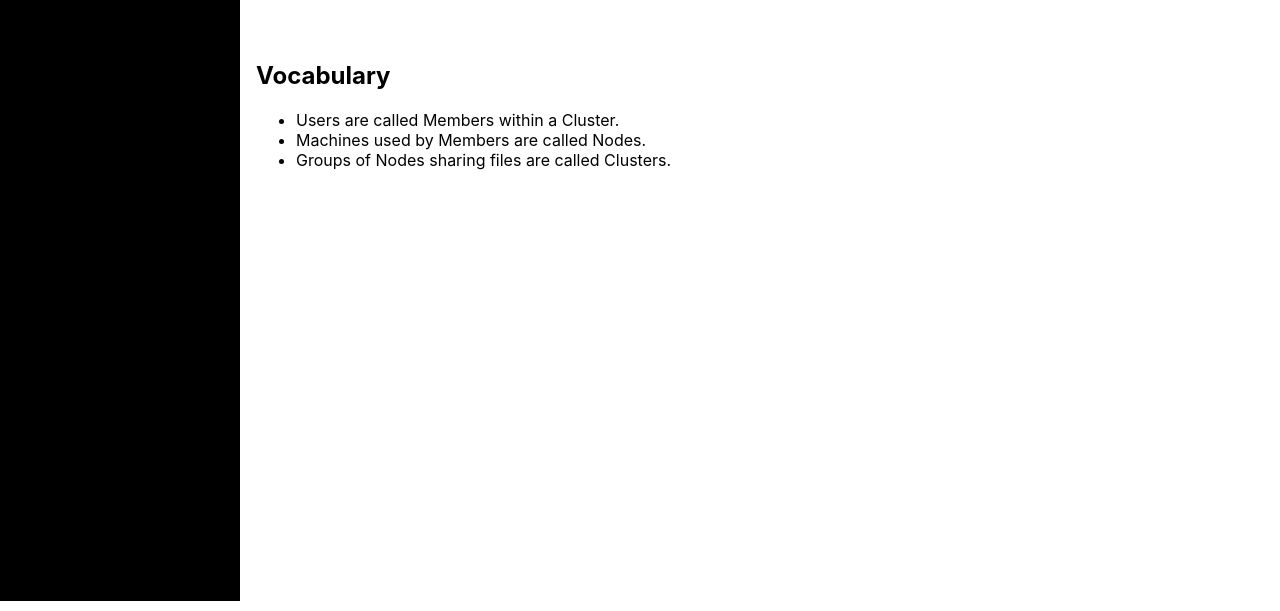
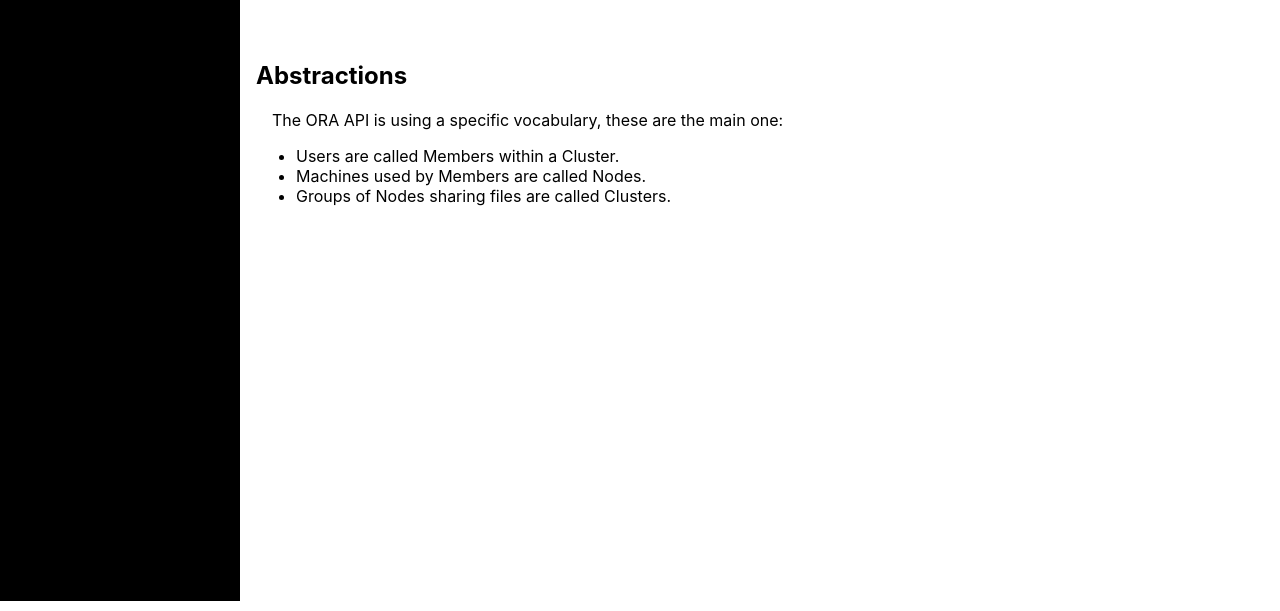
Before and after one commit to Crab-Wave/ora-web, a React app: page /documentation in a window 1280 px wide. Shown: the part 189-800 px from the top of the page. Built offline with nearby package versions, Linux system fonts and the light colour scheme.

Commit message:
Add description to section

```diff
--- a/src/pages/DocumentationHome/index.js
+++ b/src/pages/DocumentationHome/index.js
@@ -14,7 +14,8 @@ function DocumentationHome() {
         <p>Welcome to the ORA API documentation pages.</p>
 
         <div className="DocumentationHome-section">
-          <h2>Vocabulary</h2>
+          <h2>Abstractions</h2>
+          <p>The ORA API is using a specific vocabulary, these are the main one:</p>
           <ul>
             <li>Users are called Members within a Cluster.</li>
             <li>Machines used by Members are called Nodes.</li>
--- a/src/pages/DocumentationHome/style.scss
+++ b/src/pages/DocumentationHome/style.scss
@@ -6,6 +6,10 @@
     margin-left: 28vmin;
 
     .DocumentationHome-section {
+      p {
+        margin-left: 2vmin;
+      }
+
       text-align: left;
       margin-top: 8vmin;
     }
```
